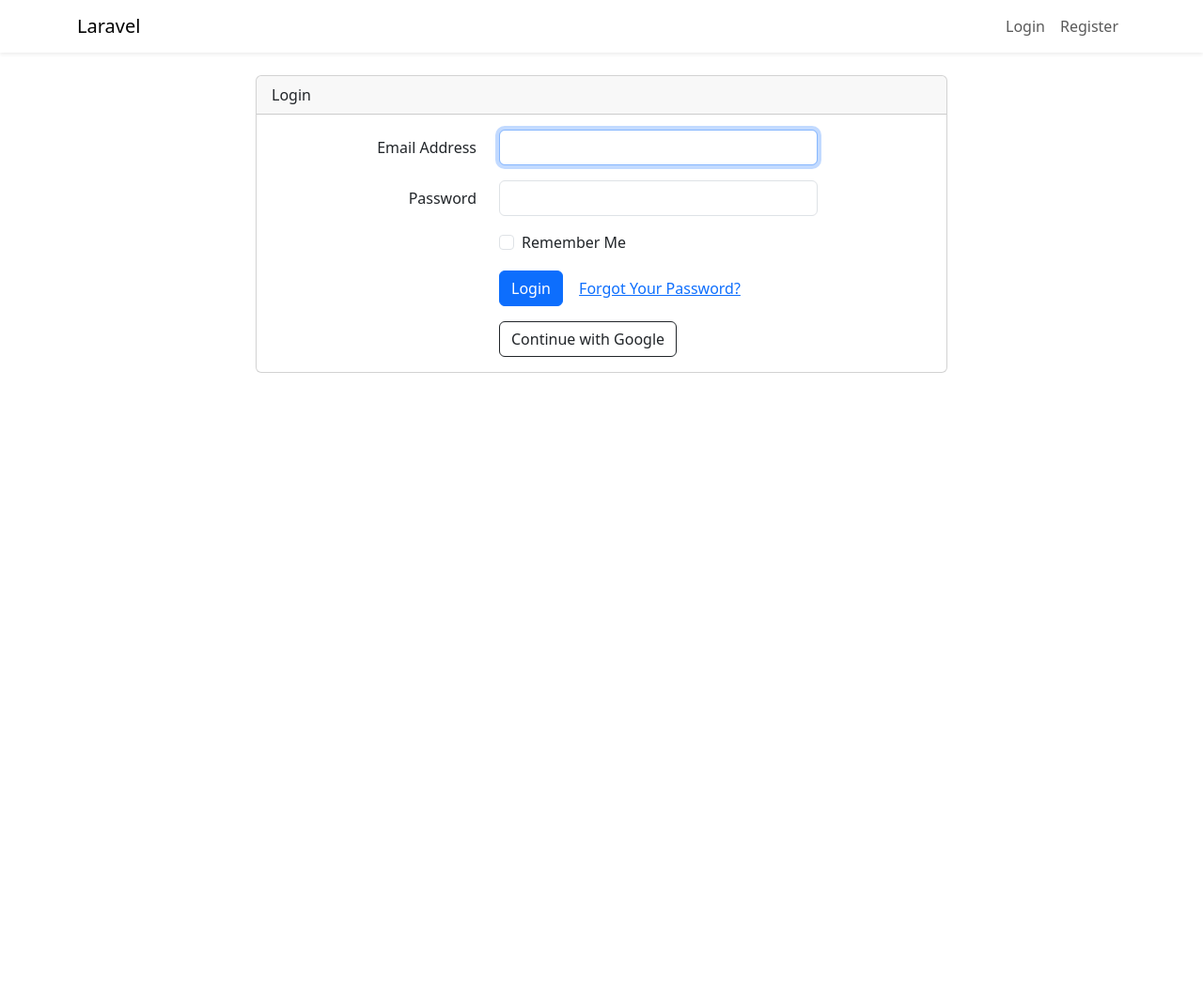
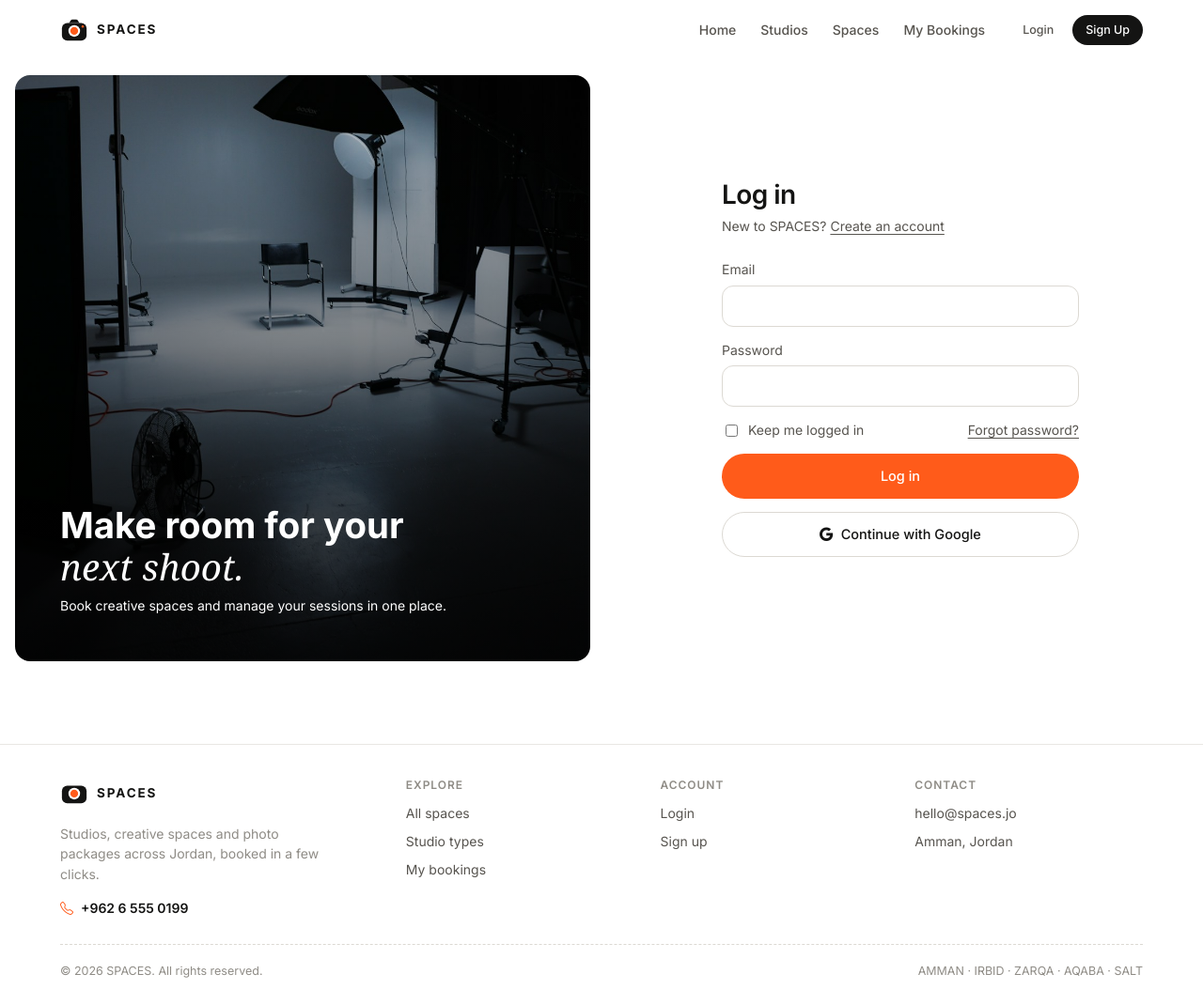
Before and after one commit to Mousa-Joudeh/laravel-project, a Laravel app: page /login in a window 1280 px wide. Shown: the whole page at 94% size. Before the commit the page ends 397 px from the top, so only its background shows below. Run offline with Laravel 12, Linux system fonts and the light colour scheme; some web fonts are replaced.

Commit message:
feat: redesign login page with Google sign-in

```diff
--- /dev/null
+++ b/public/css/auth.css
@@ -0,0 +1,130 @@
+.auth-page {
+    display: grid;
+    grid-template-columns: repeat(2, minmax(0, 1fr));
+    gap: 24px;
+    padding: 16px 16px 40px;
+}
+
+.auth-photo {
+    min-height: clamp(540px, 78vh, 800px);
+    display: flex;
+    align-items: end;
+    padding: clamp(24px, 4vw, 48px);
+    border-radius: var(--radius-lg);
+    background:
+        linear-gradient(180deg, rgba(0, 0, 0, 0.12), rgba(0, 0, 0, 0.8)),
+        url("../images/hero/auth.jpg") center / cover no-repeat;
+    color: #fff;
+}
+
+.auth-photo-copy {
+    max-width: 420px;
+}
+
+.auth-photo-title {
+    margin: 0 0 8px;
+    font-size: clamp(24px, 3vw, 40px);
+    font-weight: 700;
+    line-height: 1.15;
+}
+
+.auth-panel {
+    display: grid;
+    place-items: center;
+    padding: 32px 16px;
+}
+
+.auth-panel-content {
+    width: 100%;
+    max-width: 380px;
+}
+
+.auth-panel h1 {
+    margin: 0 0 6px;
+    font-size: 28px;
+    line-height: 1.2;
+}
+
+.auth-intro {
+    margin: 0 0 24px;
+    color: var(--ink-2);
+}
+
+.auth-panel a:not(.btn) {
+    text-decoration: underline;
+    text-underline-offset: 3px;
+}
+
+.auth-form,
+.auth-field {
+    display: grid;
+    gap: 14px;
+}
+
+.auth-field {
+    gap: 6px;
+}
+
+.auth-field label,
+.auth-options {
+    color: var(--ink-2);
+    font-size: 14px;
+}
+
+.auth-field input {
+    width: 100%;
+    min-height: 44px;
+    padding: 8px 12px;
+    border: 1px solid var(--line-2);
+    border-radius: var(--radius);
+    background: var(--bg);
+    color: var(--ink);
+    font: inherit;
+}
+
+.auth-field input:focus {
+    outline: 2px solid var(--ink);
+    outline-offset: 2px;
+}
+
+.auth-field input[aria-invalid="true"] {
+    border-color: var(--bad);
+}
+
+.auth-error {
+    margin: 0;
+    color: var(--bad);
+    font-size: 13px;
+}
+
+.auth-options {
+    display: flex;
+    flex-wrap: wrap;
+    justify-content: space-between;
+    gap: 8px 14px;
+}
+
+.auth-remember {
+    display: inline-flex;
+    align-items: center;
+    gap: 8px;
+}
+
+.auth-remember input {
+    accent-color: var(--accent);
+}
+
+@media (max-width: 767px) {
+    .auth-page {
+        grid-template-columns: 1fr;
+        padding: 12px 16px 32px;
+    }
+
+    .auth-photo {
+        display: none;
+    }
+
+    .auth-panel {
+        padding: 24px 0;
+    }
+}
--- a/resources/views/auth/login.blade.php
+++ b/resources/views/auth/login.blade.php
@@ -1,80 +1,69 @@
-@extends('layouts.app')
+@extends('layouts.user')
+
+@section('title', 'Log in')
+
+@push('styles')
+    <link rel="stylesheet" href="{{ asset('css/auth.css') }}">
+@endpush
 
 @section('content')
-<div class="container">
-    <div class="row justify-content-center">
-        <div class="col-md-8">
-            <div class="card">
-                <div class="card-header">{{ __('Login') }}</div>
-
-                <div class="card-body">
-                    <form method="POST" action="{{ route('login') }}">
-                        @csrf
-
-                        <div class="row mb-3">
-                            <label for="email" class="col-md-4 col-form-label text-md-end">{{ __('Email Address') }}</label>
-
-                            <div class="col-md-6">
-                                <input id="email" type="email" class="form-control @error('email') is-invalid @enderror" name="email" value="{{ old('email') }}" required autocomplete="email" autofocus>
-
-                                @error('email')
-                                    <span class="invalid-feedback" role="alert">
-                                        <strong>{{ $message }}</strong>
-                                    </span>
-                                @enderror
+    <div class="auth-page">
+        <div class="auth-photo" aria-hidden="true">
+            <div class="auth-photo-copy">
+                <p class="auth-photo-title">Make room for your <span class="serif">next shoot.</span></p>
+                <p>Book creative spaces and manage your sessions in one place.</p>
             </div>
         </div>
 
-                        <div class="row mb-3">
-                            <label for="password" class="col-md-4 col-form-label text-md-end">{{ __('Password') }}</label>
+        <section class="auth-panel" aria-labelledby="login-title">
+            <div class="auth-panel-content">
+                <h1 id="login-title">Log in</h1>
+                <p class="auth-intro">
+                    New to SPACES? <a href="{{ route('register') }}">Create an account</a>
+                </p>
 
-                            <div class="col-md-6">
-                                <input id="password" type="password" class="form-control @error('password') is-invalid @enderror" name="password" required autocomplete="current-password">
+                <form class="auth-form" method="POST" action="{{ route('login') }}">
+                    @csrf
 
-                                @error('password')
-                                    <span class="invalid-feedback" role="alert">
-                                        <strong>{{ $message }}</strong>
-                                    </span>
+                    <div class="auth-field">
+                        <label for="email">Email</label>
+                        <input id="email" type="email" name="email" value="{{ old('email') }}"
+                               autocomplete="email" required
+                               @error('email') aria-invalid="true" aria-describedby="email-error" @enderror>
+                        @error('email')
+                            <p id="email-error" class="auth-error" role="alert">{{ $message }}</p>
                         @enderror
                     </div>
+
+                    <div class="auth-field">
+                        <label for="password">Password</label>
+                        <input id="password" type="password" name="password"
+                               autocomplete="current-password" required
+                               @error('password') aria-invalid="true" aria-describedby="password-error" @enderror>
+                        @error('password')
+                            <p id="password-error" class="auth-error" role="alert">{{ $message }}</p>
+                        @enderror
                     </div>
 
-                        <div class="row mb-3">
-                            <div class="col-md-6 offset-md-4">
-                                <div class="form-check">
-                                    <input class="form-check-input" type="checkbox" name="remember" id="remember" {{ old('remember') ? 'checked' : '' }}>
+                    <div class="auth-options">
+                        <label class="auth-remember" for="remember">
+                            <input id="remember" type="checkbox" name="remember" @checked(old('remember'))>
+                            Keep me logged in
+                        </label>
 
-                                    <label class="form-check-label" for="remember">
-                                        {{ __('Remember Me') }}
-                                    </label>
-                                </div>
-                            </div>
+                        @if (Route::has('password.request'))
+                            <a href="{{ route('password.request') }}">Forgot password?</a>
+                        @endif
                     </div>
 
-                        <div class="row mb-0">
-                            <div class="col-md-8 offset-md-4">
-                                <button type="submit" class="btn btn-primary">
-                                    {{ __('Login') }}
-                                </button>
+                    <button type="submit" class="btn btn-primary btn-lg btn-block">Log in</button>
 
-                                @if (Route::has('password.request'))
-                                    <a class="btn btn-link" href="{{ route('password.request') }}">
-                                        {{ __('Forgot Your Password?') }}
-                                    </a>
-                                @endif
-                            </div>
-                        </div>
-                    </form>
-                    <div class="row mt-3">
-                        <div class="col-md-6 offset-md-4">
-                            <a href="{{ route('auth.google.redirect') }}" class="btn btn-outline-dark">
+                    <a href="{{ route('auth.google.redirect') }}" class="btn btn-light btn-lg btn-block">
+                        <i class="bi bi-google" aria-hidden="true"></i>
                         Continue with Google
                     </a>
+                </form>
             </div>
-                    </div>
-                </div>
-            </div>
-        </div>
-    </div>
+        </section>
     </div>
 @endsection
```
Lines whose indentation alone changed are shown as unchanged.
